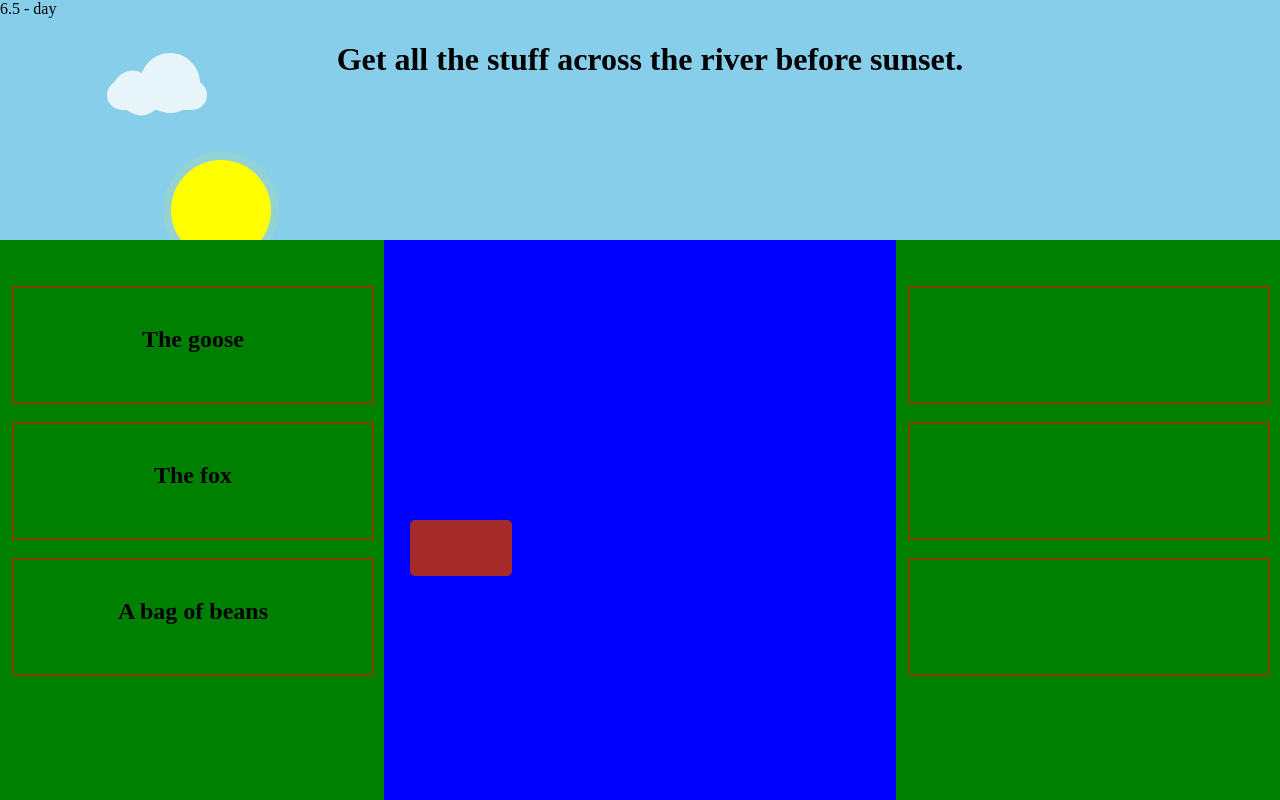
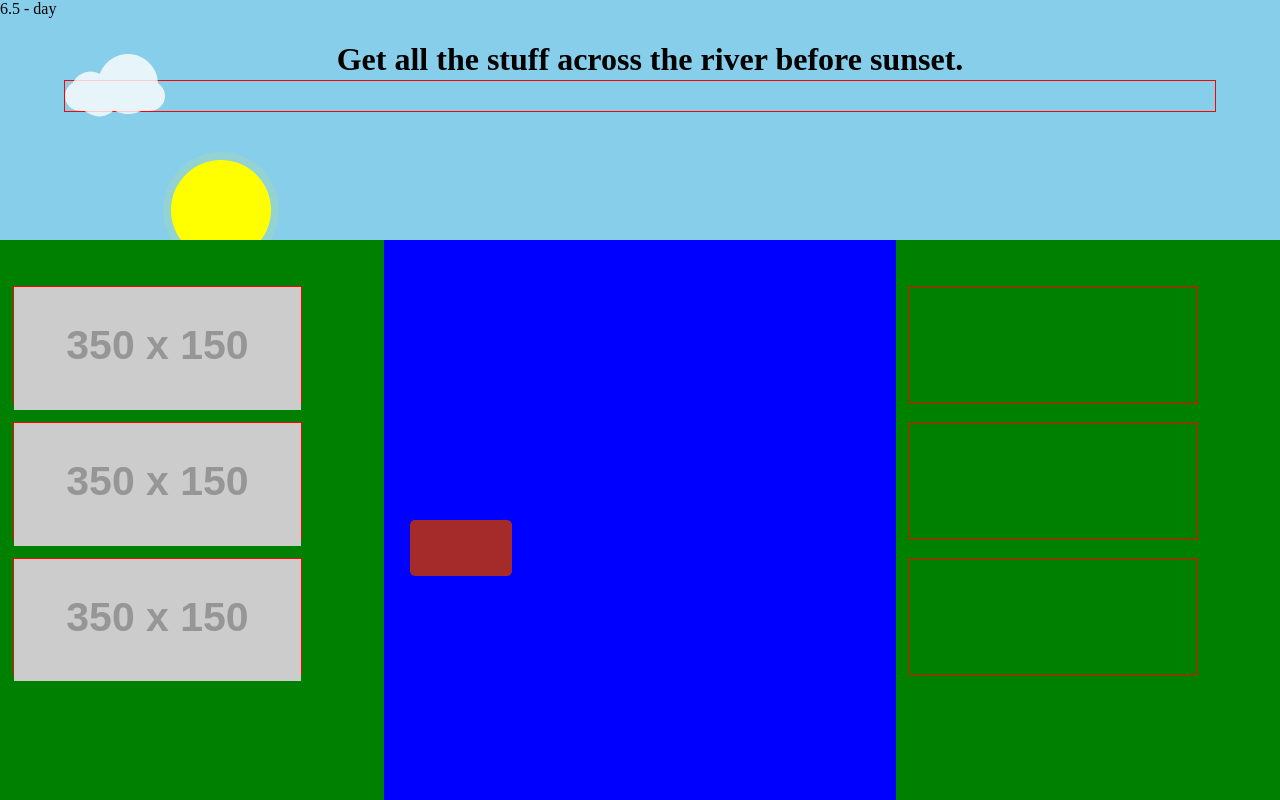
Before and after one commit to Hypercubed/fox-goose-beans, a website: page app/index.html in a window 1280 px wide. Drawn offline with nearby package versions, Linux system fonts and the light colour scheme; some packages are replaced by stand-ins of ours; placeholder pictures from the web are drawn by us.

Commit message:
Image placeholders

```diff
--- a/app/index.html
+++ b/app/index.html
@@ -32,32 +32,33 @@
       <div id="world" ng-class="dayphase">
 
         <div id="sun" ng-style="sunStyle" ng-cloak></div>
-        <div class="box moonBox" ng-style="moonStyle" ng-cloak><div id="moon"></div></div>
+        <div class="box moonBox" ng-style="moonStyle" ng-cloak>
+          <div id="moon"></div>
+        </div>
         {{time}} - {{dayphase}}
-        <div class="box cloudBox" ng-style="{left: cloudLeft}" ng-click="tick()"><div class="cloud"></div></div>
+        <div class="box cloudBox debugBox" ng-click="tick()">
+          <div class="cloud box" ng-style="{left: cloudLeft}"></div>
+        </div>
         <h1 class="message animate-show" ng-show="message" ng-bind="message"></h1>
         <div id="ground">
           <div class="left field">
-            <div class="item" ng-repeat="item in field[0] track by $index" ng-click="itemClick($index, 0)">
-              <h2 ng-cloak>{{item}}</h2>
+            <div class="item debugBox" ng-repeat="item in field[0] track by $index" ng-click="itemClick($index, 0)">
+              <img ng-src="{{item.img}}" class="img-responsive" ng-show="item.img"></img>
             </div>
           </div>
           <div id="river">
             <div id="boat" ng-class="{right: boatPosition}" ng-click="row()">
-              <h3 ng-cloak class="payload">{{payload}}</h3>
+              <img ng-src="{{payload.img}}" class="img-responsive" ng-show="payload.img"></img>
             </div>
           </div>
           <div class="right field">
-            <div class="item" ng-repeat="item in field[1] track by $index" ng-click="itemClick($index, 1)">
-              <h2 ng-cloak>{{item}}</h2>
+            <div class="item debugBox" ng-repeat="item in field[1] track by $index" ng-click="itemClick($index, 1)">
+              <img ng-src="{{item.img}}" class="img-responsive" ng-show="item.img"></img>
             </div>
           </div>
         </div>
       </div>
     </div>
-
-
-
 
     <!-- Google Analytics: change UA-XXXXX-X to be your site's ID -->
      <script>
--- a/app/scripts/app.js
+++ b/app/scripts/app.js
@@ -27,21 +27,19 @@ angular.module('riverApp')
       '-webkit-transform:rotate': "rotate(0deg)"
     }
 
-    $scope.time = 6;
+    $scope.time = 6;   // Todo: make 0 - 1or 0 - 12
     $scope.dayphase = 'day';
 
     $scope.tick = function incTime() {
 
       console.log($scope.time);
 
-      if ($scope.time >= 23) {
-        end();
-        return gameOver('Out of time');
-      }
+      if ($scope.time == 19) flash('Hurry up, the sun is setting');
+      if ($scope.time == 21) flash('It\'s getting too dark to travel');
 
-      $scope.dayphase =($scope.time > 19) ? 'night' : 'day';
+      $scope.dayphase = ($scope.time > 19) ? 'night' : 'day';
 
-      $scope.cloudLeft = ($scope.time-4)/12 * 50+'%';
+      $scope.cloudLeft = ($scope.time-6)/18 * 100 +'%';
 
       $scope.spaceStyle['-webkit-transform'] = "rotate("+($scope.time-6)/12*180+"deg)";
 
@@ -54,12 +52,17 @@ angular.module('riverApp')
 
       $scope.time += 0.5;
 
+      if ($scope.time >= 24) {
+        gameOver('Out of time');
+      }
+
     }
 
     $scope.tick();
     //start();
 
     function gameOver(msg) {
+      end();
       isGameOver = true;
       flash(msg);
       //console.log('stopping');
@@ -101,13 +104,24 @@ angular.module('riverApp')
         return array;
     }
 
+    function ITEM(id, img) {
+      return {
+        id: id,
+        img: img
+      }
+    }
+
+    var fox = ITEM('The fox','http://placehold.it/350x150&text=fox');
+    var goose = ITEM('The goose','http://placehold.it/350x150&text=goose');
+    var beans = ITEM('A bag of beans','http://placehold.it/350x150&text=beans');
+
     $scope.field = [];
-    $scope.field[0] = shuffleArray(["The fox","The goose","A bag of beans"]);
+    $scope.field[0] = shuffleArray([fox,goose,beans]);
     $scope.field[1] = ["","",""];
 
     var rules = [
-      ["The fox","The goose","The fox will eat the goose!"],
-      ["The goose","A bag of beans","The goose will eat the bag of beans!"]
+      [fox,goose,"The fox will eat the goose!"],
+      [goose,beans,"The goose will eat the bag of beans!"]
     ]
 
     function isSafe(f) {
--- a/app/styles/main.css
+++ b/app/styles/main.css
@@ -109,14 +109,16 @@ html, body {
 
 .cloudBox {
   top: 10%;
-  filter:alpha(opacity=80);
-  opacity:0.8;
+  left: 5%;
+  right: 5%;
   z-index: 6;
 }
 
   .cloud {
     width: 100px; height: 30px;
     background: #fff;
+    filter:alpha(opacity=80);
+    opacity:0.8;
 
     border-radius: 200px;
     -moz-border-radius: 200px;
@@ -215,10 +217,9 @@ html, body {
 }
 
 .item {
-  border: 1px solid red;
   height: 23%;
   margin-top: 5%;
-  width: 100%;
+  width: 80%;
 }
 
 .item > h2 {
@@ -257,3 +258,12 @@ html, body {
   opacity:0;
   padding:0 10px;
 }
+
+.debugBox {
+  border: 1px solid red;
+}
+
+.img-responsive {
+  max-width: 100%;
+  height: auto;
+}
```
